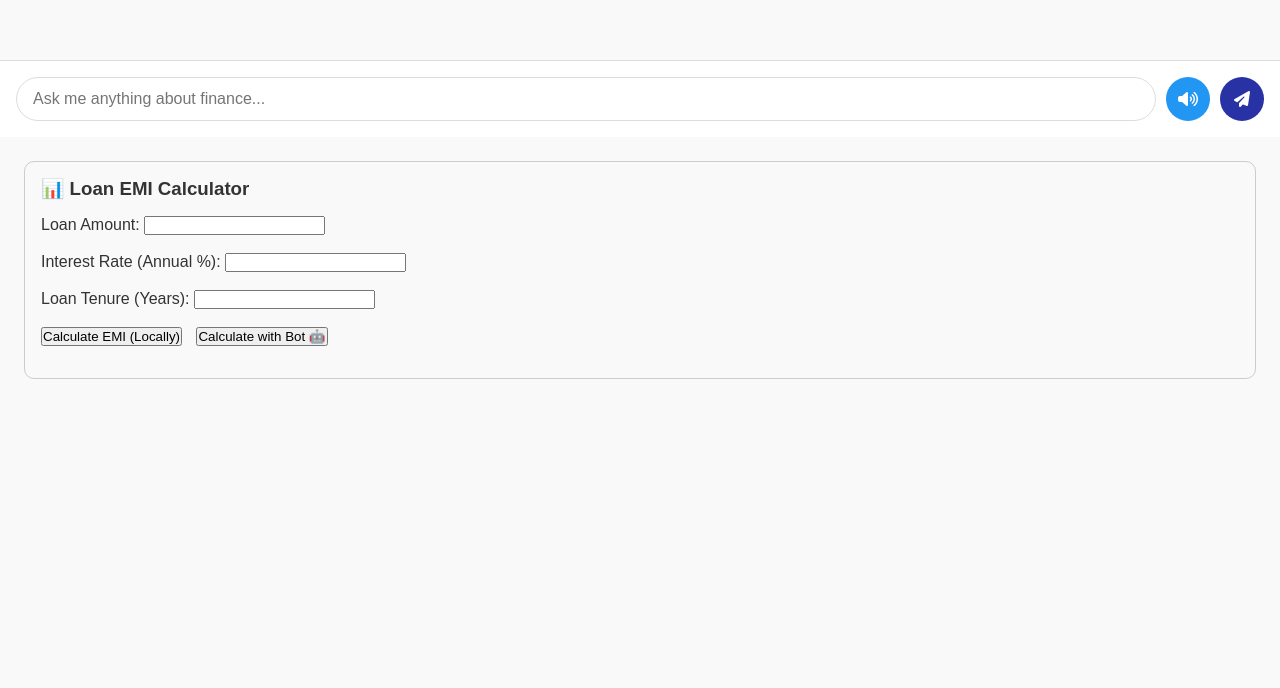
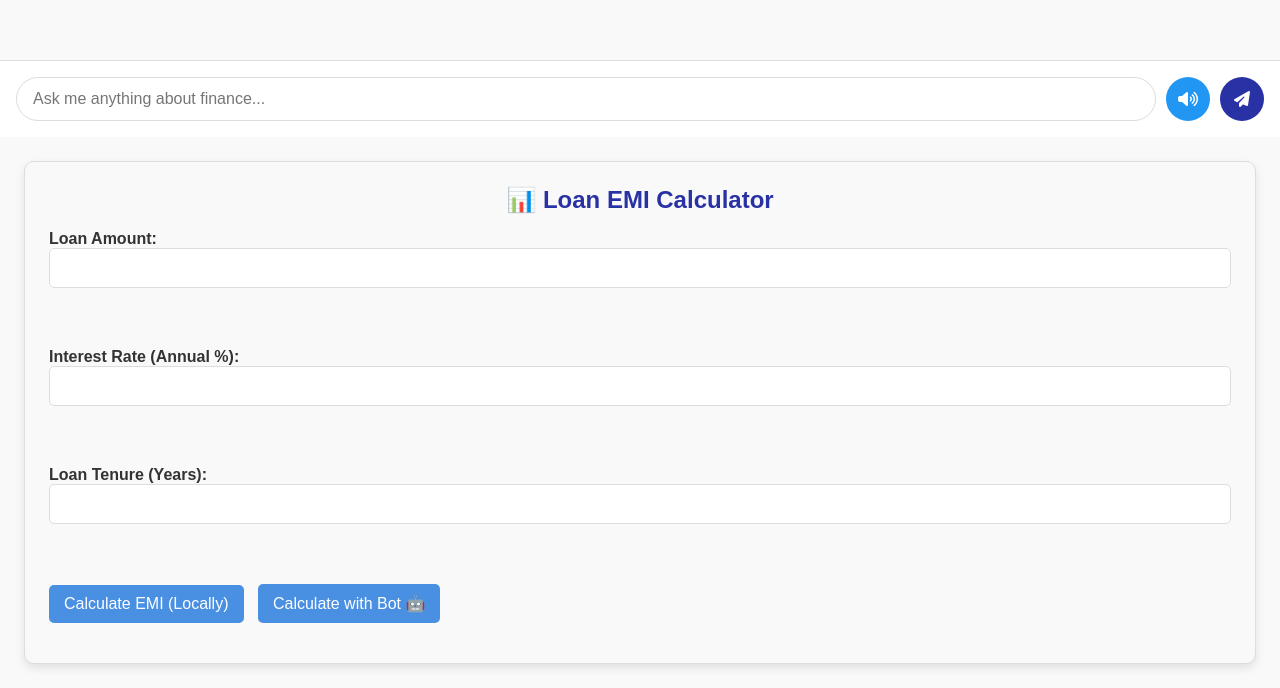
Before and after one commit to kanishk-raheja/FinTrackbot, a plain HTML site: page chatbot.html in a window 1280 px wide. Shown: the part 663-1351 px from the top of the page. Before the commit the page ends 1066 px from the top, so only its background shows below. Drawn offline with Linux system fonts and the light colour scheme.

Commit message:
Update chatbot.html

```diff
--- a/chatbot.html
+++ b/chatbot.html
@@ -36,10 +36,10 @@
       .dark-mode {
         --bg-color: #1a1a1a;
         --text-color: #e0e0e0;
-        --header-bg: #2e7d32;
+        --header-bg: #2b0788;
         --header-text: #f5f5f5;
         --message-bot-bg: #2d2d2d;
-        --message-user-bg: #2e7d32;
+        --message-user-bg: #2003c3;
         --message-user-text: #f5f5f5;
         --input-bg: #2d2d2d;
         --input-border: #444;
@@ -118,6 +118,73 @@
         flex-direction: column;
         gap: 12px;
       }
+
+      /* Loan Calculator Styles */
+.loan-calculator {
+  margin: 1.5rem;
+  padding: 1.5rem;
+  border: 1px solid var(--input-border); /* Use variable for border */
+  border-radius: 10px;
+  background: var(--bg-color); /* Use variable for background */
+  box-shadow: 0 4px 10px rgba(0, 0, 0, 0.1); /* Subtle shadow */
+  transition: background-color 0.3s, border-color 0.3s; /* Transition for dark mode */
+}
+
+.loan-calculator h3 {
+  margin-bottom: 1rem;
+  color: var(--header-bg); /* Use variable for header color */
+  font-size: 1.5rem; /* Increased font size */
+  text-align: center; /* Centered header */
+}
+
+.loan-calculator label {
+  display: block; /* Block display for labels */
+  margin-bottom: 0.5rem; /* Space between label and input */
+  font-weight: 600; /* Bold labels */
+  color: var(--text-color); /* Use variable for text color */
+}
+
+.loan-calculator input[type="number"] {
+  width: 100%; /* Full width */
+  padding: 10px; /* Padding for input */
+  border: 1px solid var(--input-border); /* Use variable for border */
+  border-radius: 5px; /* Rounded corners */
+  margin-bottom: 1rem; /* Space between inputs */
+  font-size: 1rem; /* Font size */
+  transition: border-color 0.3s; /* Transition for focus effect */
+  background: var(--input-bg); /* Use variable for input background */
+  color: var(--text-color); /* Use variable for text color */
+}
+
+.loan-calculator input[type="number"]:focus {
+  border-color: #4a90e2; /* Change border color on focus */
+  outline: none; /* Remove default outline */
+}
+
+.loan-calculator button {
+  background: #4a90e2; /* Vibrant button color */
+  color: white; /* White text */
+  border: none; /* No border */
+  padding: 10px 15px; /* Padding for buttons */
+  border-radius: 5px; /* Rounded corners */
+  cursor: pointer; /* Pointer cursor */
+  font-size: 1rem; /* Font size */
+  transition: background-color 0.3s, transform 0.2s; /* Transition effects */
+}
+
+.loan-calculator button:hover {
+  background: #357ab8; /* Darker shade on hover */
+  transform: scale(1.05); /* Slightly enlarge on hover */
+}
+
+.loan-calculator #emi-result {
+  margin-top: 1rem;
+  font-weight: bold;
+  font-size: 1.2rem; /* Larger font for results */
+  text-align: center; /* Centered result text */
+  color: #4a90e2; /* Result color */
+}
+
 
       .bot-message,
       .user-message {
@@ -519,7 +586,7 @@
       </div>
     </div>
     <!-- Loan Calculator Section -->
-<div class="loan-calculator" style="margin: 1.5rem; padding: 1rem; border: 1px solid #ccc; border-radius: 10px;">
+<div class="loan-calculator" >
   <h3 style="margin-bottom: 1rem;">📊 Loan EMI Calculator</h3>
   <label>Loan Amount: <input type="number" id="loan-amount" /></label><br /><br />
   <label>Interest Rate (Annual %): <input type="number" id="interest-rate" /></label><br /><br />
```
